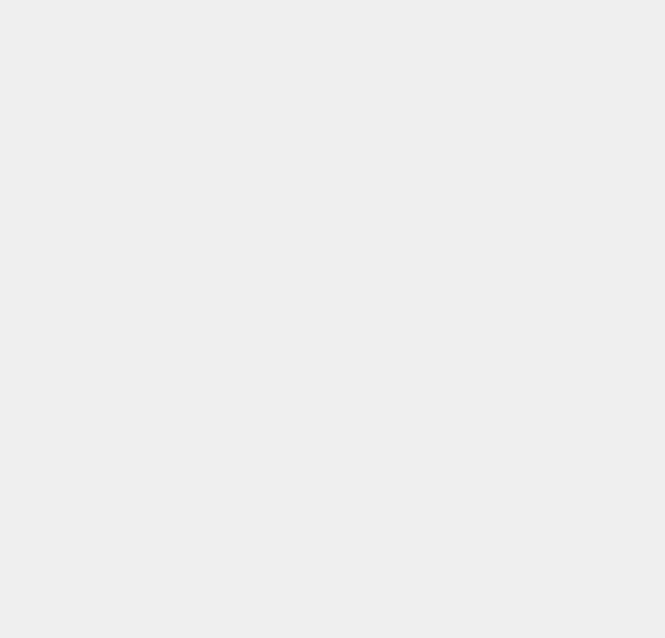
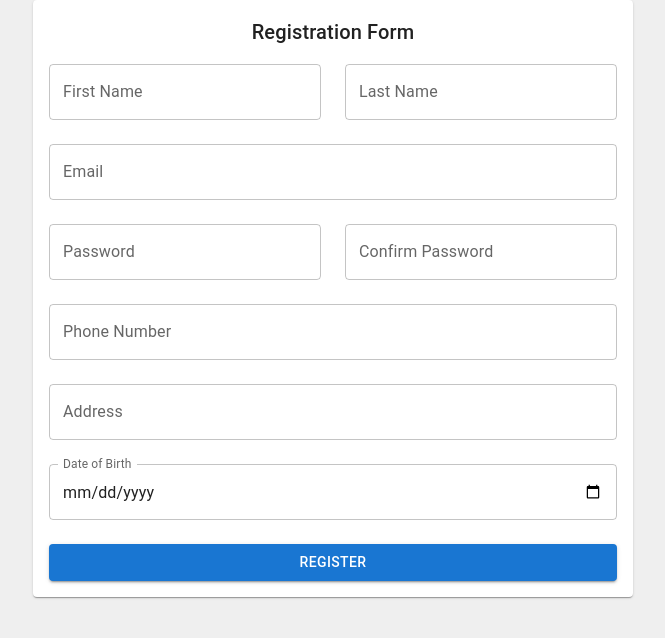
Before and after one commit to Prithivi2126/react_Js, a React (Create React App) app: page / in a window 1280 px wide. Before the commit this address had no page. Shown: the top 638 px of the page, without its empty margins (307-972 px from the left). Built offline with nearby package versions, Linux system fonts and the light colour scheme.

Commit message:
material ui

```diff
--- a/package.json
+++ b/package.json
@@ -3,6 +3,10 @@
   "version": "0.1.0",
   "private": true,
   "dependencies": {
+    "@emotion/react": "^11.11.4",
+    "@emotion/styled": "^11.11.5",
+    "@mui/icons-material": "^5.15.19",
+    "@mui/material": "^5.15.19",
     "@testing-library/jest-dom": "^5.17.0",
     "@testing-library/react": "^13.4.0",
     "@testing-library/user-event": "^13.5.0",
--- a/src/App.js
+++ b/src/App.js
@@ -6,6 +6,7 @@ import Styled from "./styled-component/Styled";
 import UseCallback from "./hook/UseCallback";
 import Usetransition from "./hook/Usetransition";
 import Employeeform from "./resuableComponent/Employeeform";
+import Registration from "./materialui/Registration";
 
 
 
@@ -28,6 +29,7 @@ function App() {
             <Route path='/styled' element={<Styled />}></Route>
             <Route path='/callback' element={<UseCallback />}></Route>
             <Route path='/transition' element={<Usetransition />}></Route>
+            <Route path='/' element={<Registration />}></Route>
             <Route path='/form' element={<Employeeform />}></Route>
           </Routes>
         </Suspense>
--- /dev/null
+++ b/src/materialui/Registration.js
@@ -0,0 +1,137 @@
+import React, { useState } from 'react';
+import { TextField, Button, Grid, Paper, Typography } from '@mui/material';
+
+const Registration = () => {
+  const [formData, setFormData] = useState({
+    firstName: '',
+    lastName: '',
+    email: '',
+    password: '',
+    confirmPassword: '',
+    phoneNumber: '',
+    address: '',
+    dateOfBirth: '',
+  });
+
+  const handleChange = (e) => {
+    const { name, value } = e.target;
+    setFormData({
+      ...formData,
+      [name]: value,
+    });
+  };
+
+  const handleSubmit = (e) => {
+    e.preventDefault();
+    // Add form submission logic here
+    console.log('Form submitted:', formData);
+  };
+
+  return (
+    <Paper  style={{ padding: 16, maxWidth: 600, margin: '0 auto' }}>
+      <Typography variant="h6" align="center" marginBottom={2}>
+        Registration Form
+      </Typography>
+      <form onSubmit={handleSubmit}>
+        <Grid container spacing={3}>
+          <Grid item xs={12} sm={6}>
+            <TextField
+              fullWidth
+              name="firstName"
+              label="First Name"
+              variant="outlined"
+              value={formData.firstName}
+              onChange={handleChange}
+            />
+          </Grid>
+          <Grid item xs={12} sm={6}>
+            <TextField
+              fullWidth
+              name="lastName"
+              label="Last Name"
+              variant="outlined"
+              value={formData.lastName}
+              onChange={handleChange}
+            />
+          </Grid>
+          <Grid item xs={12}>
+            <TextField
+              fullWidth
+              name="email"
+              label="Email"
+              variant="outlined"
+              value={formData.email}
+              onChange={handleChange}
+            />
+          </Grid>
+          <Grid item xs={12} sm={6}>
+            <TextField
+              fullWidth
+              name="password"
+              label="Password"
+              type="password"
+              variant="outlined"
+              value={formData.password}
+              onChange={handleChange}
+            />
+          </Grid>
+          <Grid item xs={12} sm={6}>
+            <TextField
+              fullWidth
+              name="confirmPassword"
+              label="Confirm Password"
+              type="password"
+              variant="outlined"
+              value={formData.confirmPassword}
+              onChange={handleChange}
+            />
+          </Grid>
+          <Grid item xs={12}>
+            <TextField
+              fullWidth
+              name="phoneNumber"
+              label="Phone Number"
+              variant="outlined"
+              value={formData.phoneNumber}
+              onChange={handleChange}
+            />
+          </Grid>
+          <Grid item xs={12}>
+            <TextField
+              fullWidth
+              name="address"
+              label="Address"
+              variant="outlined"
+              value={formData.address}
+              onChange={handleChange}
+            />
+          </Grid>
+          <Grid item xs={12}>
+            <TextField
+              fullWidth
+              name="dateOfBirth"
+              label="Date of Birth"
+              type="date"
+              InputLabelProps={{ shrink: true }}
+              variant="outlined"
+              value={formData.dateOfBirth}
+              onChange={handleChange}
+            />
+          </Grid>
+          <Grid item xs={12}>
+            <Button
+              type="submit"
+              variant="contained"
+              color="primary"
+              fullWidth
+            >
+              Register
+            </Button>
+          </Grid>
+        </Grid>
+      </form>
+    </Paper>
+  );
+};
+
+export default Registration;
```
Also changed, not shown: 1 other file (tests, documents, lock files or other folders).
